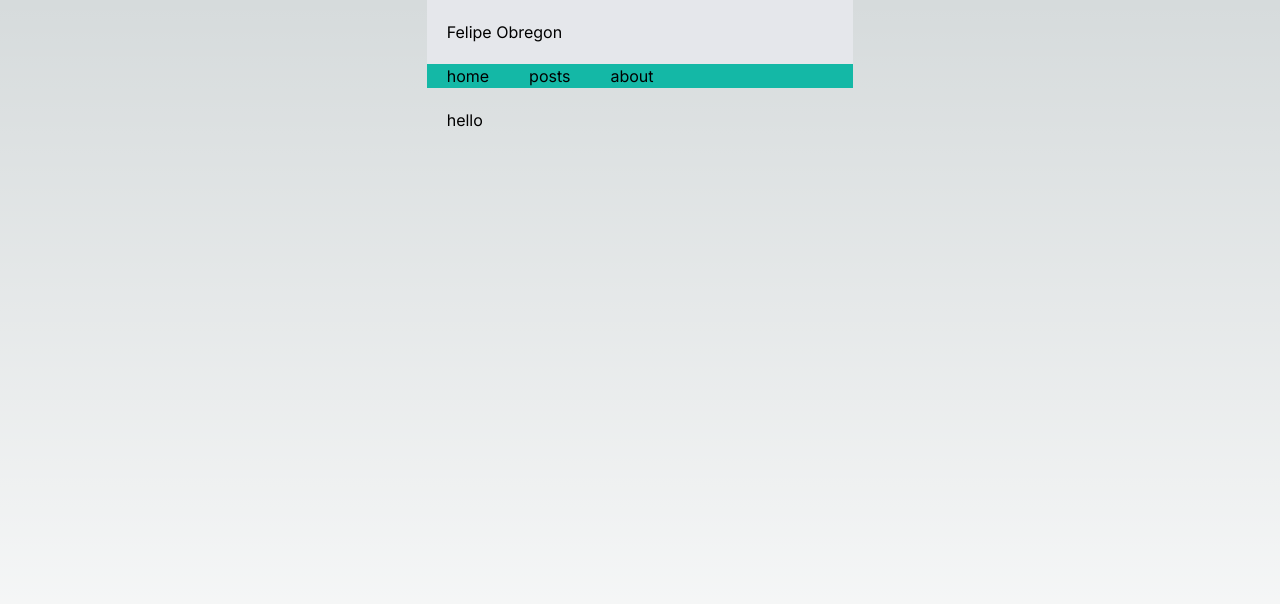
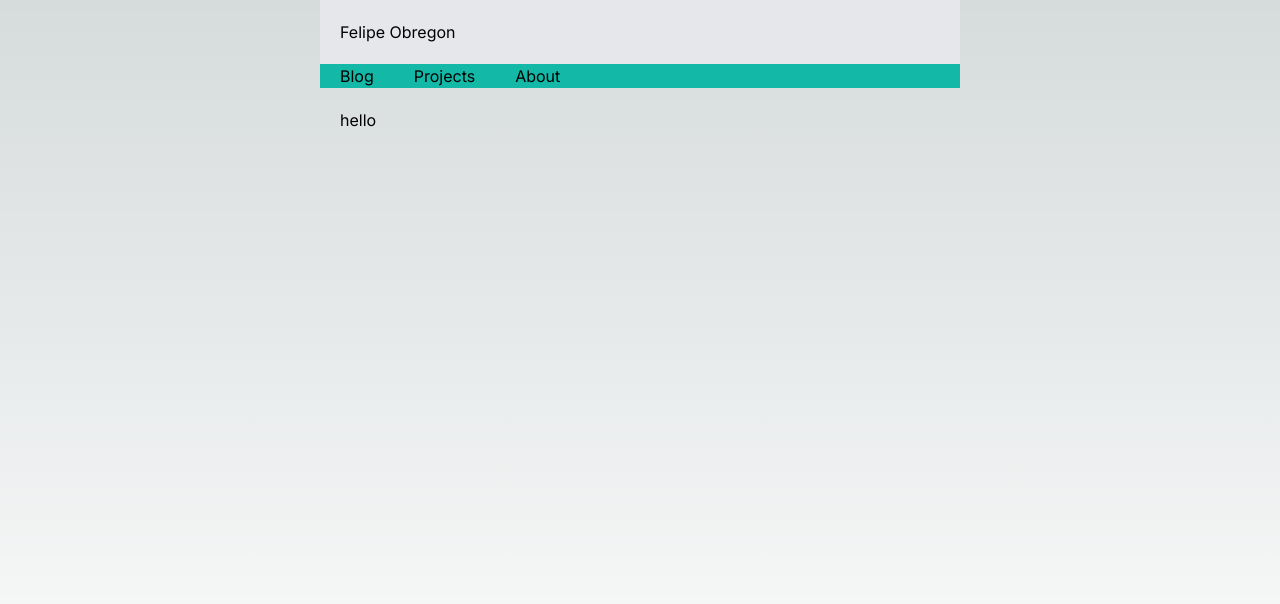
Before and after one commit to felipeobregon/p10-blog, a Next.js app: page / in a window 1280 px wide. Shown: the top 604 px of the page. Built offline with nearby package versions, Linux system fonts and the light colour scheme.

Commit message:
redesign

```diff
--- a/src/app/layout.tsx
+++ b/src/app/layout.tsx
@@ -19,7 +19,7 @@ export default function RootLayout({
     <html lang="en">
       <body className={inter.className}>
 
-        <div className="flex flex-col w-1/3 mx-auto h-screen">
+        <div className="flex flex-col w-1/2 mx-auto h-screen">
           <header className="bg-gray-200 p-5">
             Felipe Obregon
           </header>
--- a/src/components/Navbar.tsx
+++ b/src/components/Navbar.tsx
@@ -2,9 +2,9 @@ import Link from 'next/link'
 
 export default function Navbar() {
     const pages = [
-        { name: 'home', url: '/' },
-        { name: 'posts', url: '/posts' },
-        { name: 'about', url: '/about' }
+        { name: 'Blog', url: '/posts' },
+        { name: 'Projects', url: '/posts' },
+        { name: 'About', url: '/about' }
     ];
 
     return (
```
